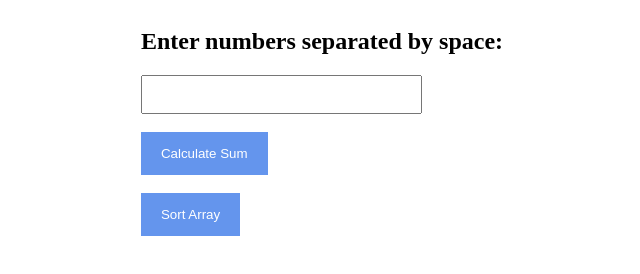
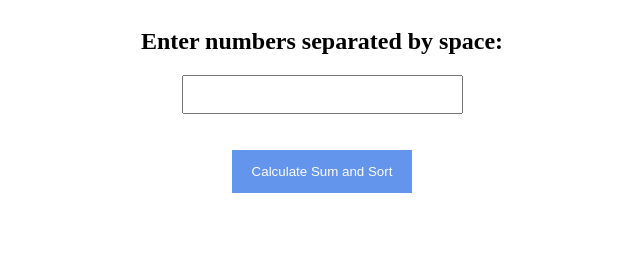
Before and after one commit to AlwinJoseph3/Modern_Web_Applications_S6, a plain HTML site: page EXP4/sort.html in a window 1280 px wide. Shown: the whole page, without its empty margins (318-958 px from the left). Drawn offline with Linux system fonts and the light colour scheme.

Commit message:
Used alert to display result

```diff
--- a/EXP4/sort.html
+++ b/EXP4/sort.html
@@ -8,6 +8,12 @@
 <style>
     body{
         display: flex;
+        justify-content: center;
+        align-items: center;
+    }
+    #contents{
+        display: flex;
+        flex-direction: column;
         justify-content: center;
         align-items: center;
     }
@@ -22,7 +28,6 @@
         color: cornflowerblue;
         background-color: white;
         letter-spacing: 2px;
-
     }
 
     input{
@@ -43,7 +48,7 @@
 <body>
 
 <script>
-  // Function to calculate the sum of an array
+
   function arraySum(arr) {
       let sum = 0;
       for (let i = 0; i < arr.length; i++) {
@@ -52,7 +57,6 @@
       return sum;
   }
 
-  // Function to perform Bubble Sort
   function bubbleSort(arr) {
       const n = arr.length;
       for (let i = 0; i < n - 1; i++) {
@@ -67,52 +71,29 @@
       }
   }
 
-  // Function to calculate sum and display result
   function calculateSum() {
-      // Get user input
       const inputNumbers = document.getElementById("numbers").value.trim().split(" ").map(Number);
-
-      // Check if input is valid
       if (inputNumbers.some(isNaN)) {
           alert("Please enter valid numbers separated by spaces.");
           return;
       }
+      const sum = arraySum(inputNumbers);
+      alert( "Sum of the array: " + sum);
 
-      // Calculate sum of the array
-      const sum = arraySum(inputNumbers);
-
-      // Display the sum
-      document.getElementById("sumResult").innerText = "Sum of the array: " + sum;
-  }
-
-  // Function to sort array and display result
-  function sortArray() {
-      // Get user input
-      const inputNumbers = document.getElementById("numbers").value.trim().split(" ").map(Number);
-
-      // Check if input is valid
-      if (inputNumbers.some(isNaN)) {
-          alert("Please enter valid numbers separated by spaces.");
-          return;
-      }
-
-      // Sort the array using Bubble Sort
       bubbleSort(inputNumbers);
 
-      // Display the sorted array
-      document.getElementById("sortResult").innerText = "Sorted array: " + inputNumbers.join(', ');
+      alert("Sorted array: " + inputNumbers.join(', '));
+  }
+  function sortArray() {
+
   }
 </script>
 
 <div id="contents">
-<h2>Enter numbers separated by space:</h2>
-<input type="text" id="numbers" >
-<br><br>
-<button onclick="calculateSum()">Calculate Sum</button><br><br>
-<button onclick="sortArray()">Sort Array</button>
-
-<p id="sumResult"></p>
-<p id="sortResult"></p>
+    <h2>Enter numbers separated by space:</h2>
+    <input type="text" id="numbers" >
+    <br><br>
+    <button onclick="calculateSum()">Calculate Sum and Sort</button><br><br>
 </div>
 </body>
 </html>
```
